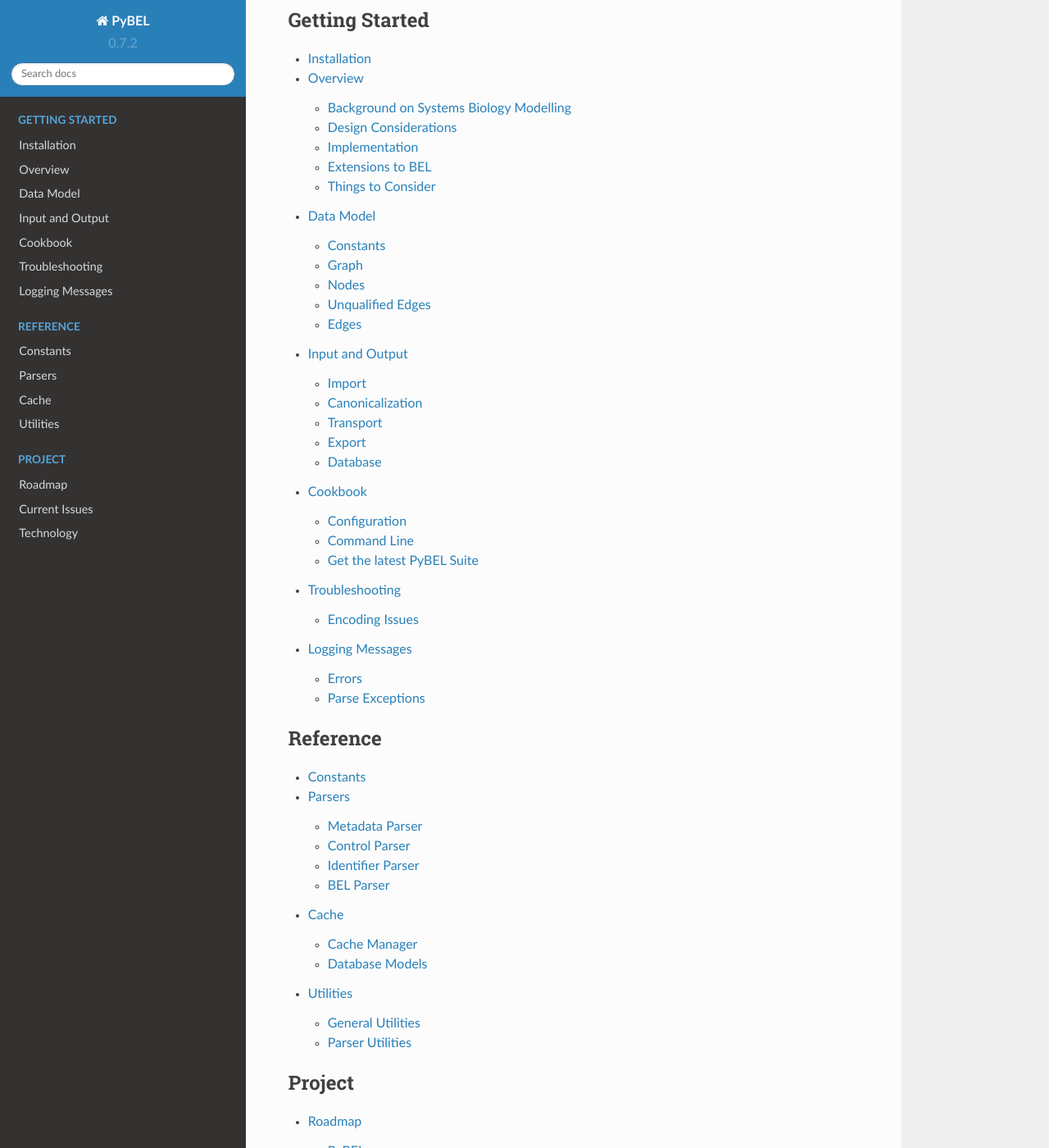
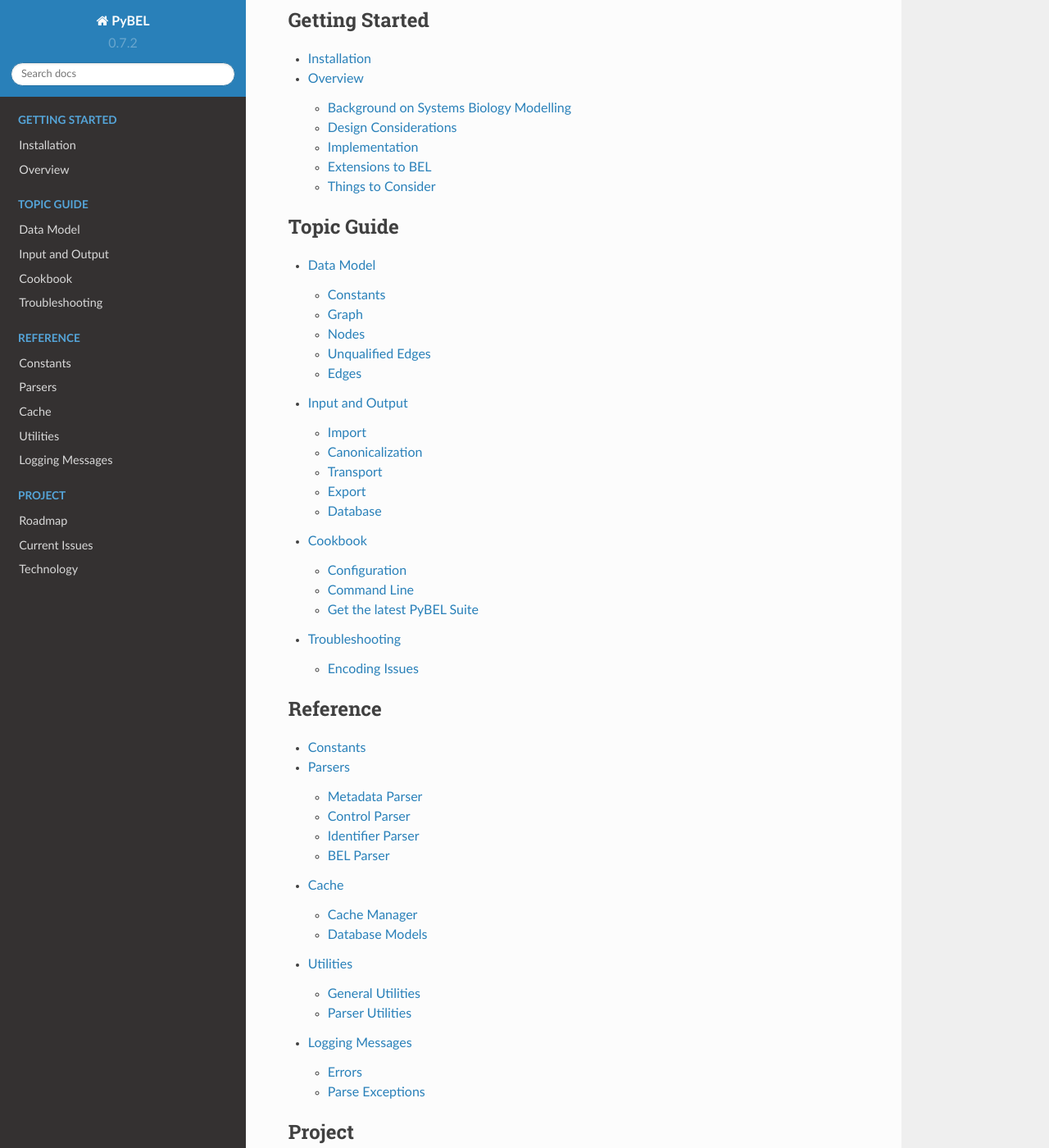
Before and after one commit to pybel/pybel, a Sphinx documentation site: the page built from docs/source/index.rst, in a window 1280 px wide and 1400 px high, scrolled down 661 px. Shown: the whole window at 82% size. Built offline with Sphinx 7.4.7 and the Read the Docs theme 2.0.0, drawn with Linux system fonts in a browser that asks for light colours.

Commit message:
Update table of contents
[skip ci]

```diff
--- a/docs/source/index.rst
+++ b/docs/source/index.rst
@@ -27,15 +27,21 @@
 .. toctree::
    :maxdepth: 2
    :caption: Getting Started
-   :name: springboard
+   :name: start
 
    installation
    overview
+
+
+.. toctree::
+   :maxdepth: 2
+   :caption: Topic Guide
+   :name: topics
+
    datamodel
    io
    cookbook
    troubleshooting
-   logging
 
 .. toctree::
    :caption: Reference
```
Also changed, not shown: other parts of docs/source/index.rst (+1 -0 lines).
